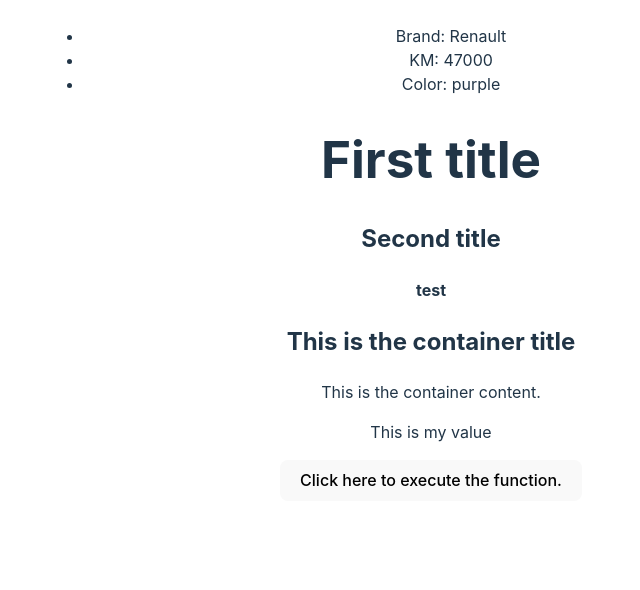
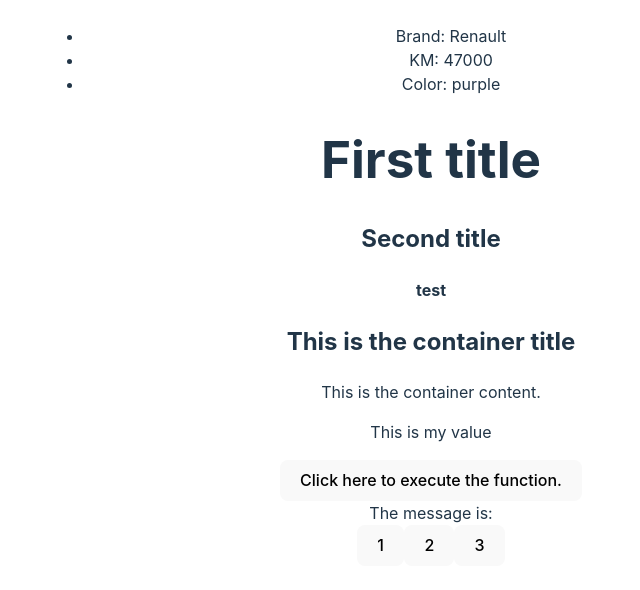
Before and after one commit to Lucas31394/React-Udemy, a React (Vite) app in the folder 3_advancingInReact/: page / in a window 1280 px wide. Shown: the part 2820-3410 px from the top of the page, without its empty margins (209-849 px from the left). Built offline with nearby package versions, Linux system fonts and the light colour scheme.

Commit message:
state lift

```diff
--- a/3_advancingInReact/src/App.jsx
+++ b/3_advancingInReact/src/App.jsx
@@ -12,18 +12,26 @@ import CarDetails from './components/CarDetails'
 import Fragment from './components/Fragment'
 import Container from './components/Container'
 import ExecuteFunction from './components/ExecuteFunction'
+import Message from './components/Message'
+import ChangeMessage from './components/ChangeMessage'
 
 function App() {
-  const [username] = useState("Lucas")
+  const [username] = useState("Lucas");
   const cars = [
     {id: 1, brand: "Toyota", km: 0, color: "gray", newCar: true},
     {id: 2, brand: "Fiat", km: 53000, color: "white", newCar: false},
     {id: 3, brand: "Renault", km: 47000, color: "purple", newCar: false}
-  ]
+  ];
 
   function showMessage() {
     console.log("This function were executed as a prop.")
-  }
+  };
+
+  const [message, setMessage] = useState("");
+
+  const handleMessage = (msg) => {
+    setMessage(msg);
+  };
 
   return (
     <>
@@ -59,6 +67,9 @@ function App() {
         </Container>
         {/*function as a prop*/}
         <ExecuteFunction myFunction={showMessage}/>
+        {/*state lift*/}
+        <Message msg={message}/>
+        <ChangeMessage handleMessage={handleMessage}/>
       </div>
     </>
   )
--- /dev/null
+++ b/3_advancingInReact/src/components/ChangeMessage.jsx
@@ -0,0 +1,15 @@
+import React from 'react'
+
+const ChangeMessage = ({handleMessage}) => {
+    const messages = ["Hello", "Hi", "Hey!"]
+
+  return (
+    <div>
+        <button onClick={() => handleMessage(messages[0])}>1</button>
+        <button onClick={() => handleMessage(messages[1])}>2</button>
+        <button onClick={() => handleMessage(messages[2])}>3</button>
+    </div>
+  )
+}
+
+export default ChangeMessage
--- /dev/null
+++ b/3_advancingInReact/src/components/Message.jsx
@@ -0,0 +1,9 @@
+import React from 'react'
+
+const Message = ({msg}) => {
+  return (
+    <div>The message is: {msg}</div>
+  )
+}
+
+export default Message
```
